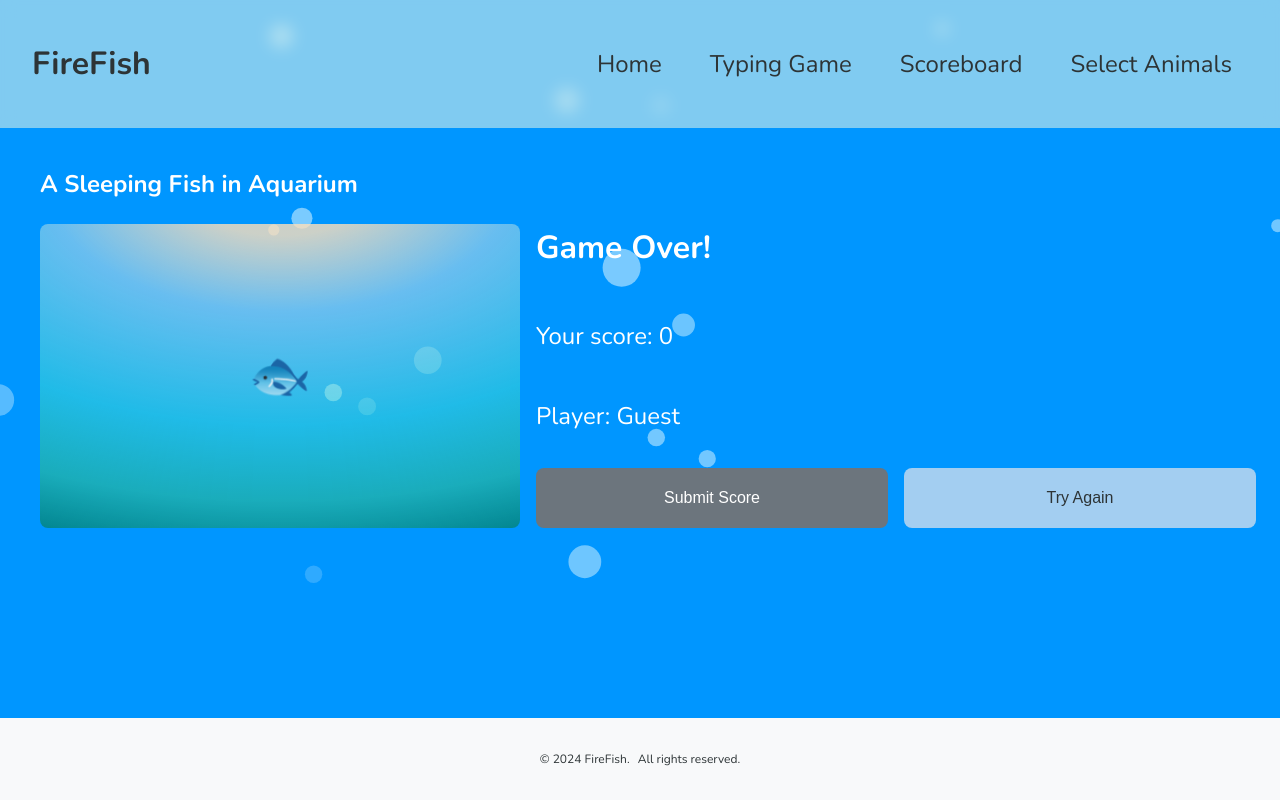
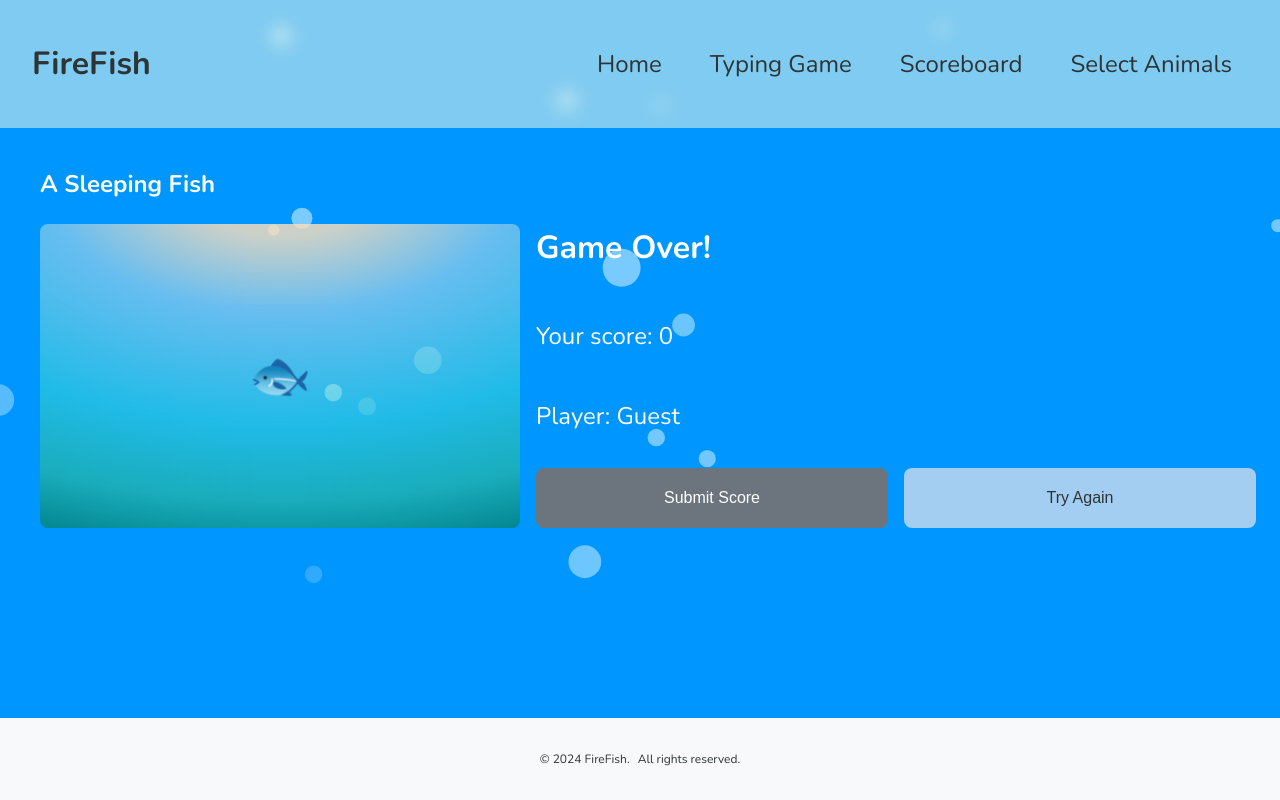
Before and after one commit to Alicehappy/alice-zou-capstone-fire-fish-game, a React (Vite) app: page /submit-score in a window 1280 px wide. Built offline with nearby package versions, Linux system fonts and the light colour scheme; no server answers.

Commit message:
Clean up code

```diff
--- a/src/pages/SubmitScorePage/SubmitScorePage.jsx
+++ b/src/pages/SubmitScorePage/SubmitScorePage.jsx
@@ -55,7 +55,7 @@ function SubmitScorePage() {
       {submissionStatus && (
         <p className="submit-score__status">{submissionStatus}</p>
       )}
-      <h2 className="submit-score__fish-title">A Sleeping Fish in Aquarium</h2>
+      <h2 className="submit-score__fish-title">A Sleeping Fish</h2>
       <FishParticlesGame className="submit-score__fish" />
     </div>
   );
```
Also changed, not shown: src/pages/AnimalSelectionPage/AnimalSelectionPage.jsx (+0 -8 lines).
